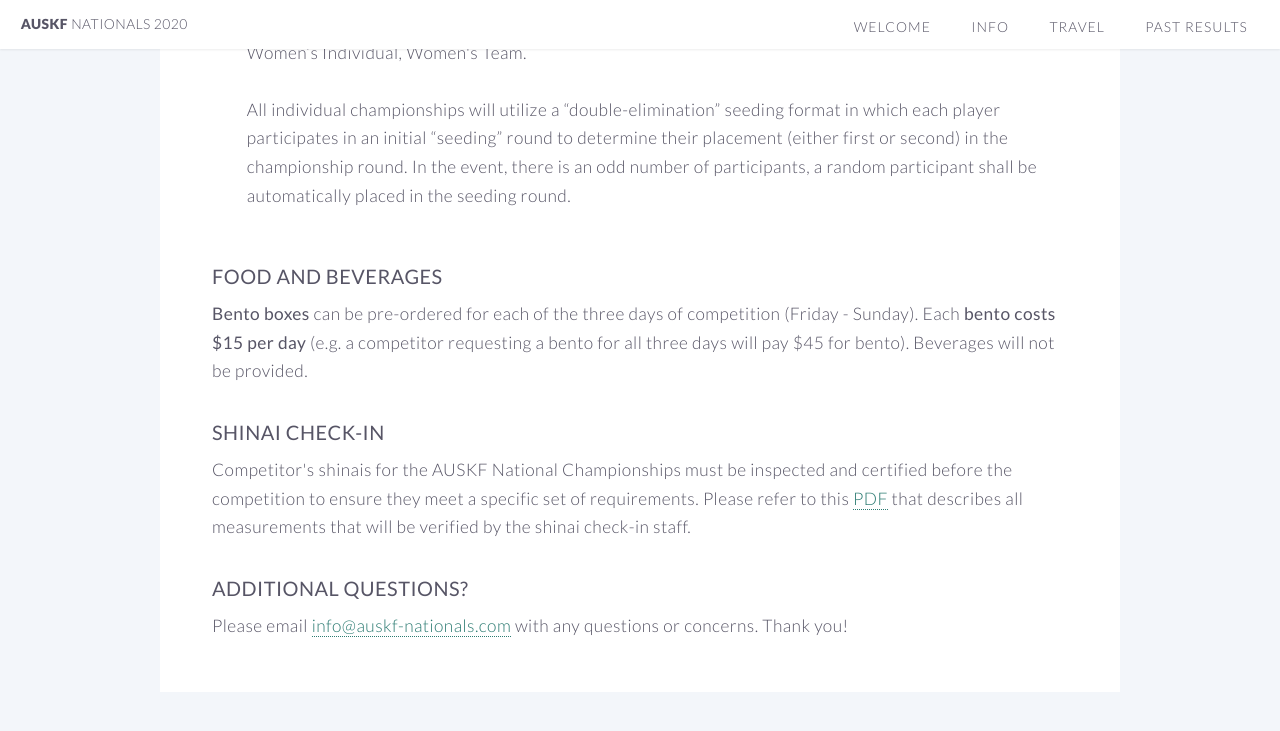
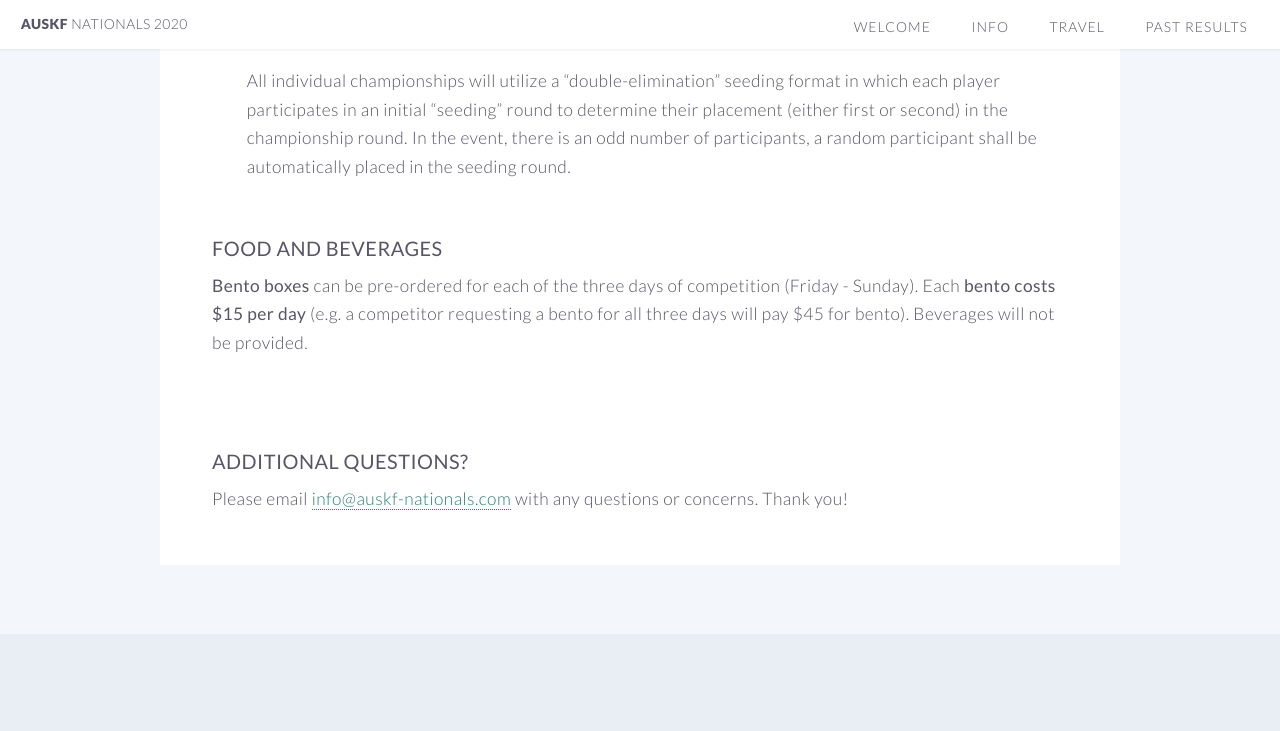
Before and after one commit to auskf-web/auskf-nationals.github.io, a Jekyll site: the page built from info.html, in a window 1280 px wide and 900 px high, scrolled down 2005 px. Shown: the top 731 px of the window. Built offline with Jekyll 4.4.1, drawn with Linux system fonts in a browser that asks for light colours.

Commit message:
Hide Shinai Check-in for now

```diff
--- a/info.html
+++ b/info.html
@@ -42,7 +42,7 @@ th, td {
 					<li><a href="#sayonara">Sayonara Party</a></li>
 					-->
 
-					<li><a href="#shinai">Shinai Check-In</a></li>
+					<!-- <li><a href="#shinai">Shinai Check-In</a></li> -->
 					<li><a href="#questions">Additional questions?</a></li>
 				</ul>
 
@@ -188,10 +188,11 @@ th, td {
 				</ul>
 				-->
 
+				<!--
 				<a name="shinai"><h1 style="padding-top: 50px; margin-top: -50px;"></h1></a>
 				<header style="margin-bottom: 8px;"><h3><b>Shinai Check-In</b></h3></header>
 				Competitor's shinais for the AUSKF National Championships must be inspected and certified before the competition to ensure they meet a specific set of requirements.
-				Please refer to this <a href="assets/2020-Shinai-Regulations.pdf" target=_blank>PDF</a> that describes all measurements that will be verified by the shinai check-in staff.
+				Please refer to this <a href="assets/2020-Shinai-Regulations.pdf" target=_blank>PDF</a> that describes all measurements that will be verified by the shinai check-in staff. -->
 				<!-- Shinai inspection will not be performed at the AUSKF Junior Open National Championships; inspection and certification will be the responsibility of each participating federation. -->
 				<br><br>
 
```
